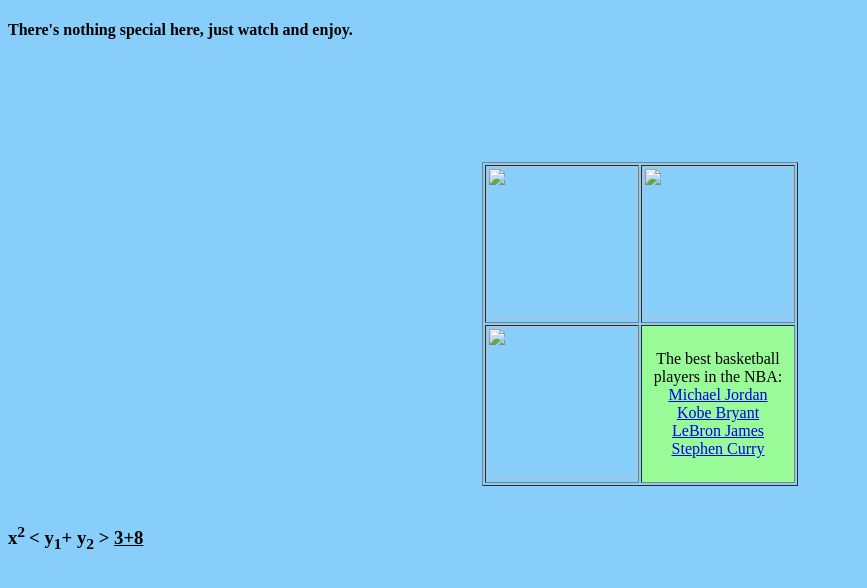
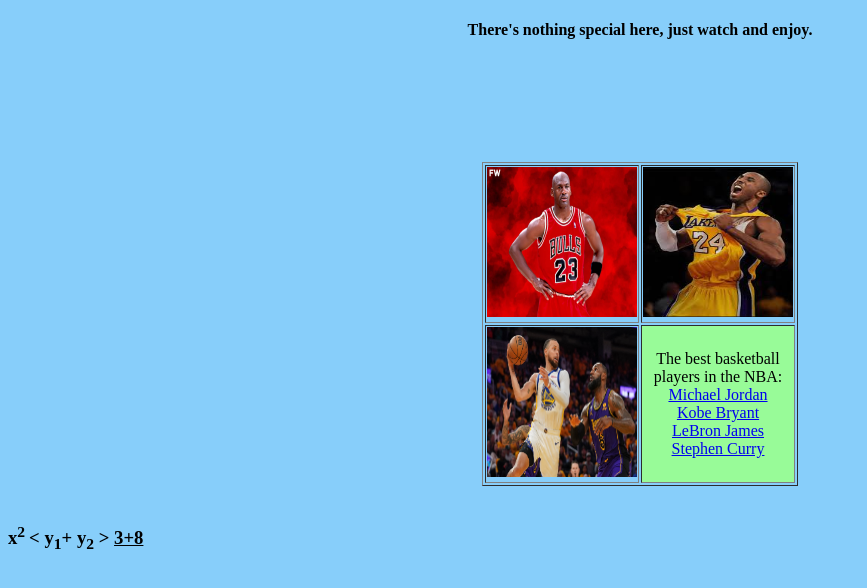
Before and after one commit to David-Kahana1/HTML, a plain HTML site: page index.html in a window 1280 px wide. Shown: the whole page, without its empty margins (0-867 px from the left). Drawn offline with Linux system fonts and the light colour scheme.

Commit message:
Update index.html

```diff
--- a/index.html
+++ b/index.html
@@ -6,16 +6,16 @@
     <title> David kahana </title>
 </head>
 <body bgcolor="LightSkyBlue">
-    <h4> There's nothing special here, just watch and enjoy. </h4>
+    <h4 align="center"> There's nothing special here, just watch and enjoy. </h4>
     <br />
     <marquee> <h1> <b> Welcome to the Hotel California </b> </h1> </marquee>
     <table border="1" height="200px" width="200px" align="center">
-        <tr align="right" valign="bottom">
-            <td height="50%"> <img src="jordan.jpg" height="150px" width="150px" /> </td>
-            <td><img src="kobe.jpg" height="150px" width="150px" /></td>
+        <tr align="center" valign="bottom">
+            <td height="50%"> <img src="image/jordan.jpg" height="150px" width="150px" /> </td>
+            <td align="center"><img src="image/kobe.jpg" height="150px" width="150px" /></td>
         </tr>
         <tr>
-            <td height="50%" align="center"><img src="steph.jpg" height="150px" width="150px" /></td>
+            <td height="50%" align="center"><img src="image/steph.jpg" height="150px" width="150px" /></td>
             <td align="center" bgcolor="PaleGreen">
                 The best basketball players in the NBA:
                 <br />
```
